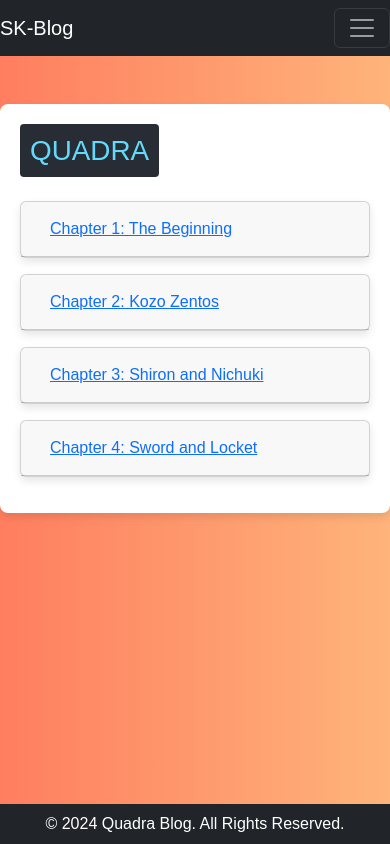
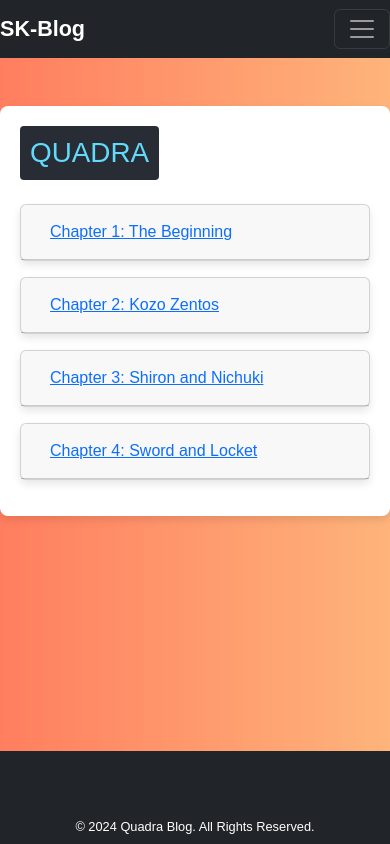
Before and after one commit to ShivaKrishnaReddyBurra/QUADRA, a React (Create React App) app: page / in a window 390 px wide. Built offline with nearby package versions, Linux system fonts and the light colour scheme.

Commit message:
modified nav and footer

```diff
--- a/package.json
+++ b/package.json
@@ -11,6 +11,7 @@
     "react-bootstrap": "^2.10.4",
     "react-dom": "^18.3.1",
     "react-scripts": "5.0.1",
+    "react-social-icons": "^6.18.0",
     "web-vitals": "^2.1.4"
   },
   "scripts": {
--- a/src/components/MyFooter.js
+++ b/src/components/MyFooter.js
@@ -1,5 +1,6 @@
 import React, { useState, useEffect } from "react";
-
+import { SocialIcon } from 'react-social-icons'
+import '../styles/MyFooter.css';
 function MyFooter() {
   const [showFooter, setShowFooter] = useState(false);
 
@@ -28,12 +29,20 @@ function MyFooter() {
 
   return (
     <footer
-      className={`footer bg-dark text-white text-center p-2 ${
-        showFooter ? "show" : "hide"
-      }`}
-    >
-      &copy; 2024 Quadra Blog. All Rights Reserved.
-    </footer>
+  className={`footer bg-dark text-white p-2 d-flex flex-column flex-md-row justify-content-between align-items-center ${showFooter ? "show" : "hide"}`}
+>
+  <div className="social-icons d-flex mb-2 mb-md-0"> {/* Margin bottom on small screens */}
+    <SocialIcon url="https://www.linkedin.com/in/shivakrishnareddyburra/" bgColor="transparent" className="mx-2" />
+    <SocialIcon url="https://github.com/ShivaKrishnaReddyBurra" bgColor="transparent" className="mx-2" />
+    <SocialIcon url="https://www.facebook.com/shivakrishnareddy.burra/" bgColor="transparent" className="mx-2" />
+    <SocialIcon url="https://www.instagram.com/shivkrish_1624/" bgColor="transparent" className="mx-2" />
+  </div>
+  <div className="copyright" style={{ fontSize: '0.8rem' }}>
+    &copy; 2024 Quadra Blog. All Rights Reserved.
+  </div>
+</footer>
+
+
   );
 }
 
--- a/src/components/MyNavbar.js
+++ b/src/components/MyNavbar.js
@@ -4,10 +4,10 @@ import { Navbar, Nav } from "react-bootstrap";
 function MyNavbar() {
   return (
     <Navbar bg="dark" variant="dark" expand="lg">
-      <Navbar.Brand href="#home">SK-Blog</Navbar.Brand>
+      <Navbar.Brand href="#home" className="fw-bold fs-4">SK-Blog</Navbar.Brand>
       <Navbar.Toggle aria-controls="basic-navbar-nav" />
       <Navbar.Collapse id="basic-navbar-nav">
-        <Nav className="ml-auto">
+        <Nav className="ms-auto fw-medium fs-5">
           <Nav.Link href="mailto:reddyburrashivakrishna@gmail.com">Contact Me</Nav.Link>
         </Nav>
       </Navbar.Collapse>
--- /dev/null
+++ b/src/styles/MyFooter.css
@@ -0,0 +1,17 @@
+.footer {
+  padding: 1rem; /* General padding */
+}
+
+@media (max-width: 576px) {
+  .footer {
+    text-align: center; /* Center text on small screens */
+  }
+
+  .social-icons {
+    justify-content: center; /* Center icons on small screens */
+  }
+
+  .copyright {
+    font-size: 0.7rem; /* Smaller font size for mobile */
+  }
+}
```
Also changed, not shown: 1 other file (tests, documents, lock files or other folders).
